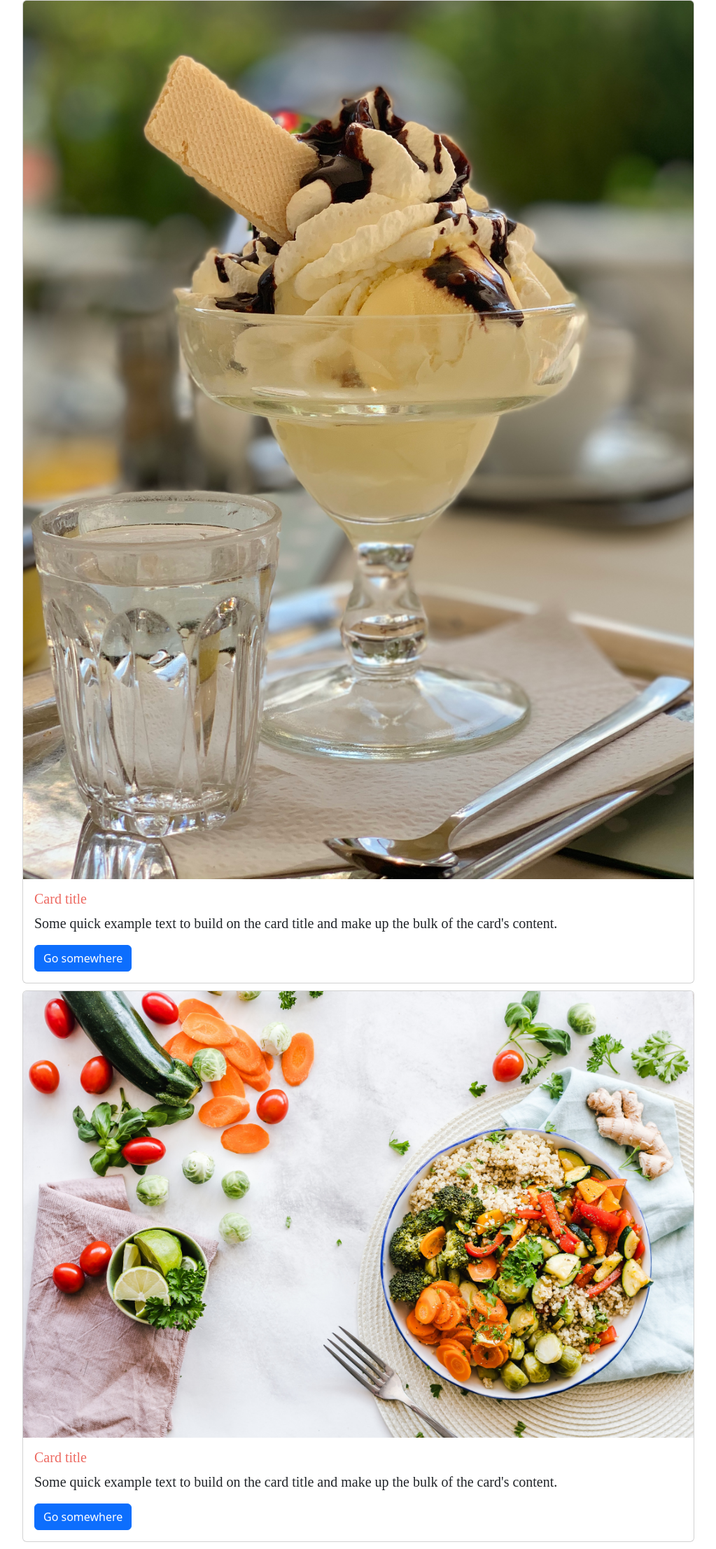
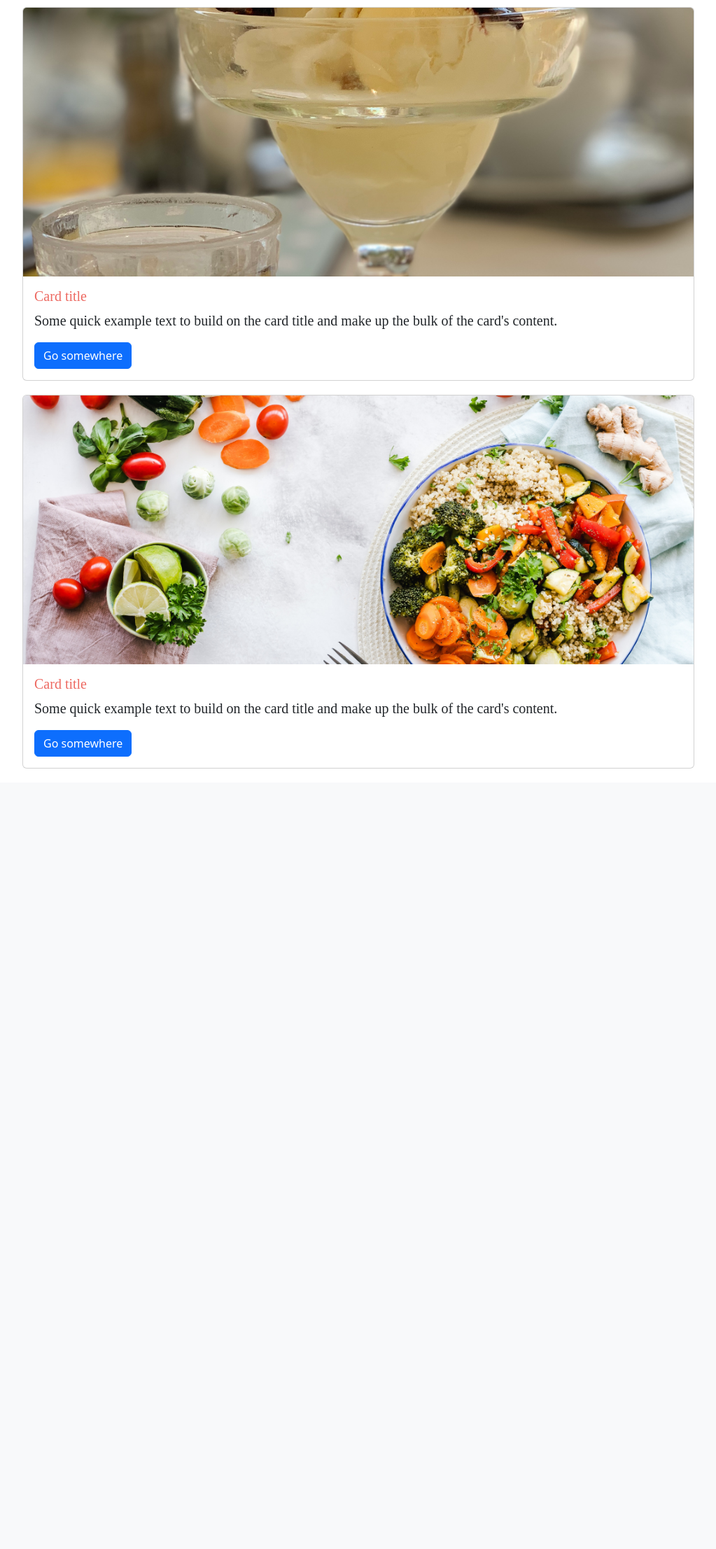
Before and after one commit to KaungMinSett/gwee, a Python web app: template templates/home.html in a window 1280 px wide. Shown: the part 101-2314 px from the top of the page at 70% size, without its empty margins (128-1151 px from the left). After the commit the page ends 1199 px from the top, so only its background shows below. Run offline with Jinja, Linux system fonts and the light colour scheme; the template is opened without the code that fills it, so the values that code supplies are empty; some libraries are stand-ins or nearby versions.

Commit message:
update home layout

```diff
--- a/templates/home.html
+++ b/templates/home.html
@@ -16,7 +16,7 @@
     </head>
 <body>
 <section>
-<nav class="navbar navbar-light bg-light sticky-top navbar-expand-lg">
+<nav class="navbar navbar-light bg-light sticky-top navbar-expand-lg" style="margin-bottom:10px ">
       <div class="container-fluid">
         <a  class="navbar-brand" href="http://localhost:8080/templates/index.html">
           <img src = "/static/img/Gwee_gwee.png"  alt = "Gwee Gwee logo" width="230" height = "75" >
@@ -56,7 +56,7 @@
       <div class="tab-content" id="pills-tabContent">
           <div class="tab-pane fade show column  active" id="pills-home" role="tabpanel" aria-labelledby="pills-home-tab">
             <div class="card w-75 ">
-              <img src="/static/img/icecream.jpg" class="card-img-top" alt="...">
+              <img src="/static/img/icecream.jpg" class="card-img-top home-card" alt="...">
               <div class="card-body">
                 <h5 class="card-title">Card title</h5>
                 <p class="card-text">Some quick example text to build on the card title and make up the bulk of the card's content.</p>
@@ -64,7 +64,7 @@
               </div>
             </div>
             <div class="card w-75">
-              <img src="/static/img/vegetables.jpg" class="card-img-top" alt="...">
+              <img src="/static/img/vegetables.jpg" class="card-img-top home-card" alt="...">
               <div class="card-body">
                 <h5 class="card-title">Card title</h5>
                 <p class="card-text">Some quick example text to build on the card title and make up the bulk of the card's content.</p>
@@ -75,7 +75,7 @@
           </div>
           <div class="tab-pane fade" id="pills-trend" role="tabpanel" aria-labelledby="pills-trend-tab">
             <div class="card w-75">
-              <img src="/static/img/lathr.webp" class="card-img-top" alt="...">
+              <img src="/static/img/lathr.webp" class="card-img-top home-card" alt="...">
               <div class="card-body">
                 <h5 class="card-title">Card title</h5>
                 <p class="card-text">Some quick example text to build on the card title and make up the bulk of the card's content.</p>
@@ -83,7 +83,7 @@
               </div>
             </div>
             <div class="card w-75">
-              <img src="/static/img/seoulmm.jpg" class="card-img-top" alt="...">
+              <img src="/static/img/seoulmm.jpg" class="card-img-top home-card" alt="...">
               <div class="card-body">
                 <h5 class="card-title">Card title</h5>
                 <p class="card-text">Some quick example text to build on the card title and make up the bulk of the card's content.</p>
@@ -94,7 +94,7 @@
           </div>
           <div class="tab-pane fade" id="pills-promotion" role="tabpanel" aria-labelledby="pills-promotion-tab">
             <div class="card w-75">
-              <img src="/static/img/promo.png" class="card-img-top" alt="...">
+              <img src="/static/img/promo.png" class="card-img-top home-card" alt="...">
               <div class="card-body">
                 <h5 class="card-title">Card title</h5>
                 <p class="card-text">Some quick example text to build on the card title and make up the bulk of the card's content.</p>
@@ -102,7 +102,7 @@
               </div>
             </div>
             <div class="card w-75">
-              <img src="/static/img/grab_promo.jpg" class="card-img-top" alt="...">
+              <img src="/static/img/grab_promo.jpg" class="card-img-top home-card" alt="...">
               <div class="card-body">
                 <h5 class="card-title">Card title</h5>
                 <p class="card-text">Some quick example text to build on the card title and make up the bulk of the card's content.</p>
@@ -113,7 +113,7 @@
           </div>
           <div class="tab-pane fade" id="pills-alert" role="tabpanel" aria-labelledby="pills-alert-tab">
             <div class="card w-75">
-              <img src="/static/img/fly-coffee.jpg" class="card-img-top" alt="...">
+              <img src="/static/img/fly-coffee.jpg" class="card-img-top home-card" alt="...">
               <div class="card-body">
                 <h5 class="card-title">Card title</h5>
                 <p class="card-text">Some quick example text to build on the card title and make up the bulk of the card's content.</p>
@@ -121,7 +121,7 @@
               </div>
             </div>
             <div class="card w-75">
-              <img src="/static/img/alert-noodle.jpg" class="card-img-top" alt="...">
+              <img src="/static/img/alert-noodle.jpg" class="card-img-top home-card" alt="...">
               <div class="card-body">
                 <h5 class="card-title">Card title</h5>
                 <p class="card-text">Some quick example text to build on the card title and make up the bulk of the card's content.</p>
--- a/templates/styles.css
+++ b/templates/styles.css
@@ -68,7 +68,7 @@ nav .navbar-nav li a{
 .card {
     margin: 0 auto; /* Added */
     float: none; /* Added */
-    margin-bottom: 10px; /* Added */
+    margin-bottom: 20px; /* Added */
 }
 
 .nav-item{
@@ -91,3 +91,9 @@ nav .navbar-nav li a{
       max-width: 100%;
      height: auto;
   }
+
+  .home-card {
+    width: 100%;
+    height: 30vw;
+    object-fit: cover;
+}
```
